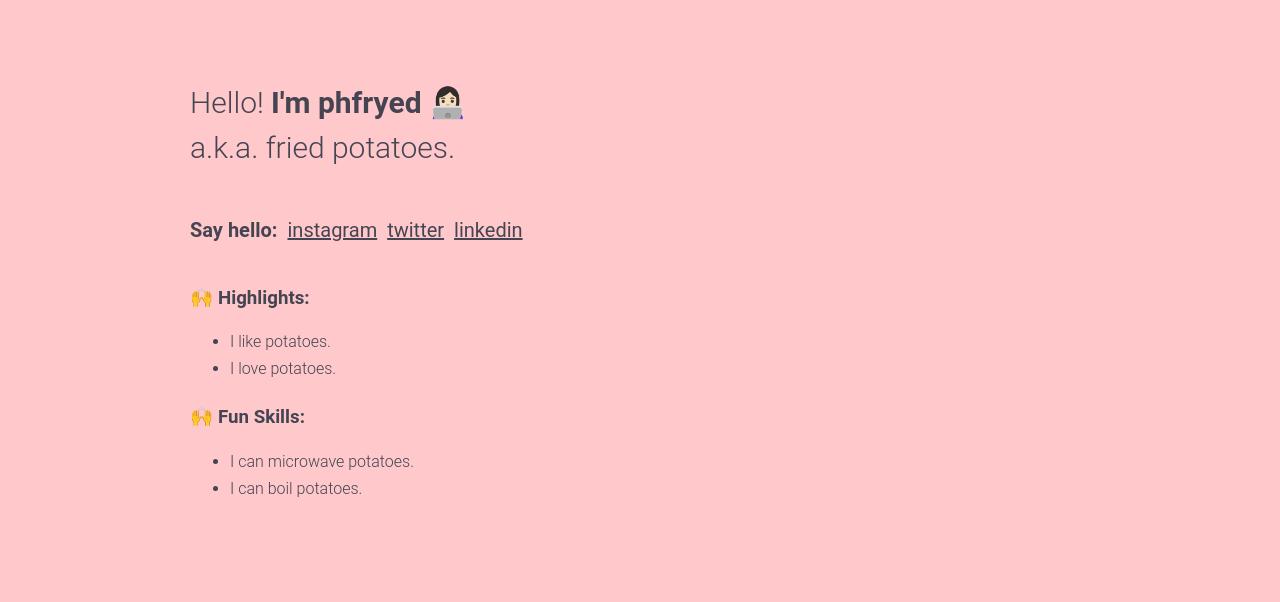
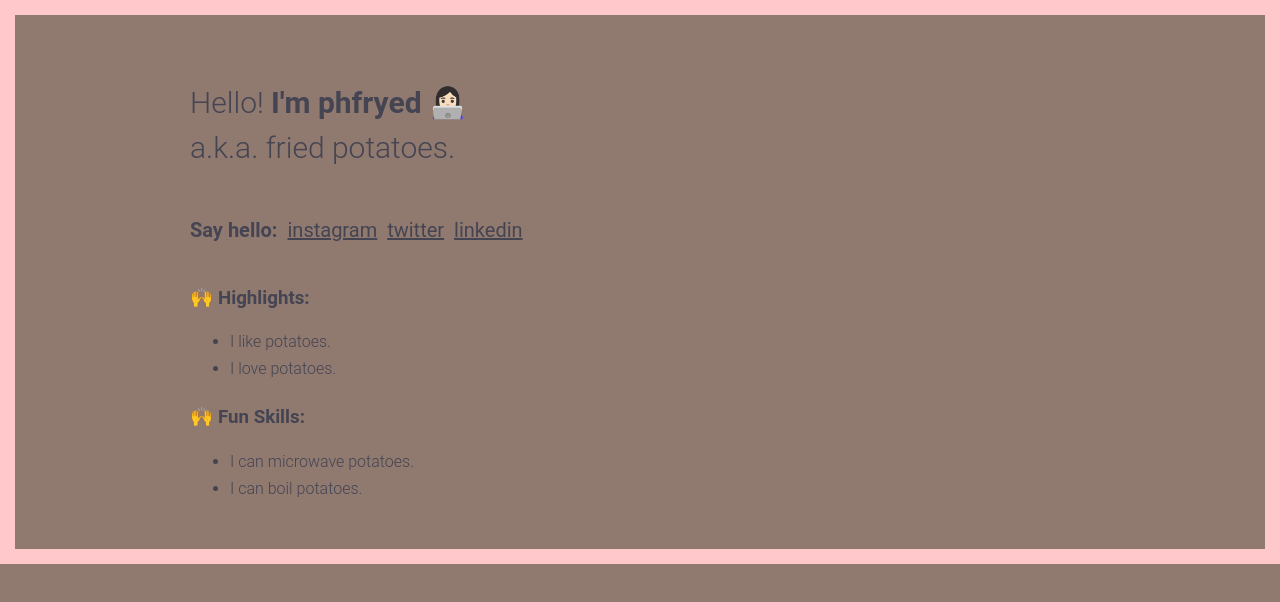
Before and after one commit to phfryed/phfryed.github.io, a plain HTML site: page index.html in a window 1280 px wide. Drawn offline with Linux system fonts and the light colour scheme.

Commit message:
update bg color

```diff
--- a/style.css
+++ b/style.css
@@ -1,5 +1,5 @@
 html {
-    background-color: #FFC9CB;
+    background-color: #907A70;
     background-size: cover;
     color: #444452;
     font-family: "Source Sans Pro", Roboto, Helvetica, Arial, sans-serif;
```
